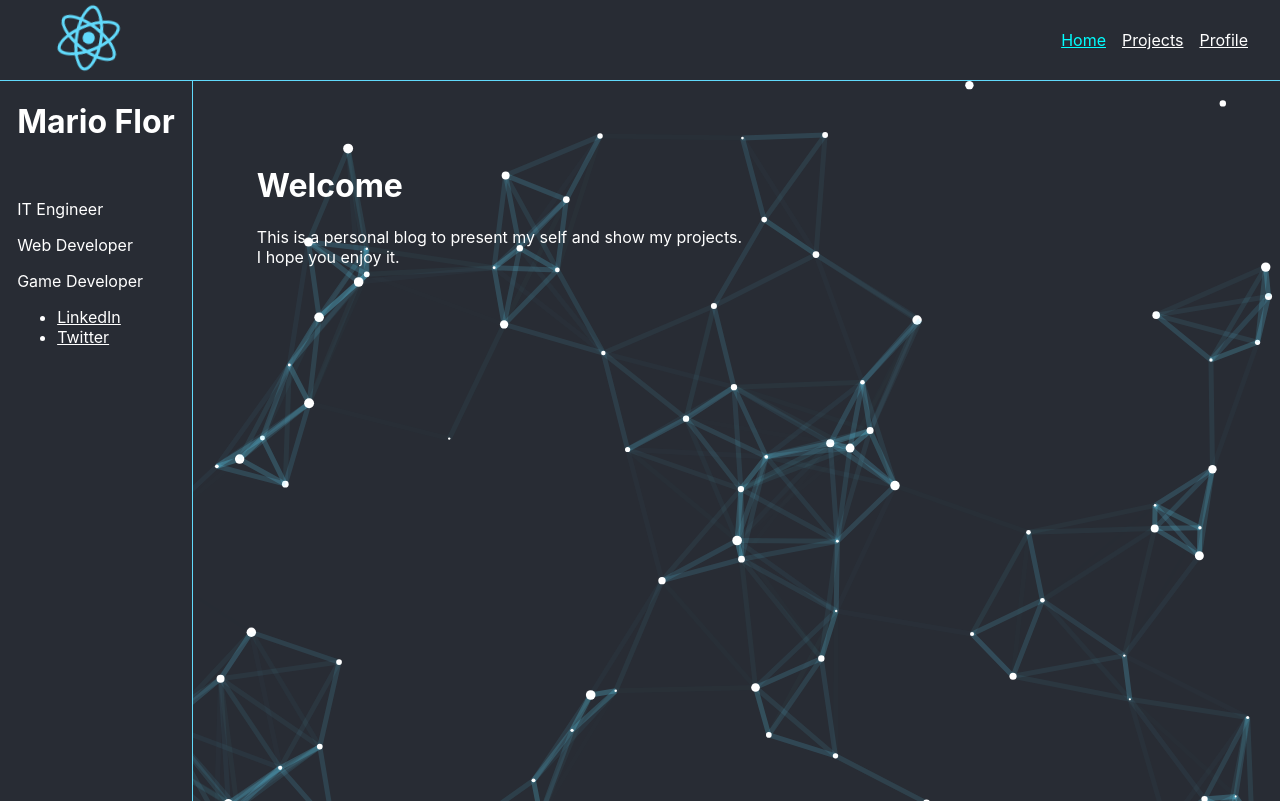
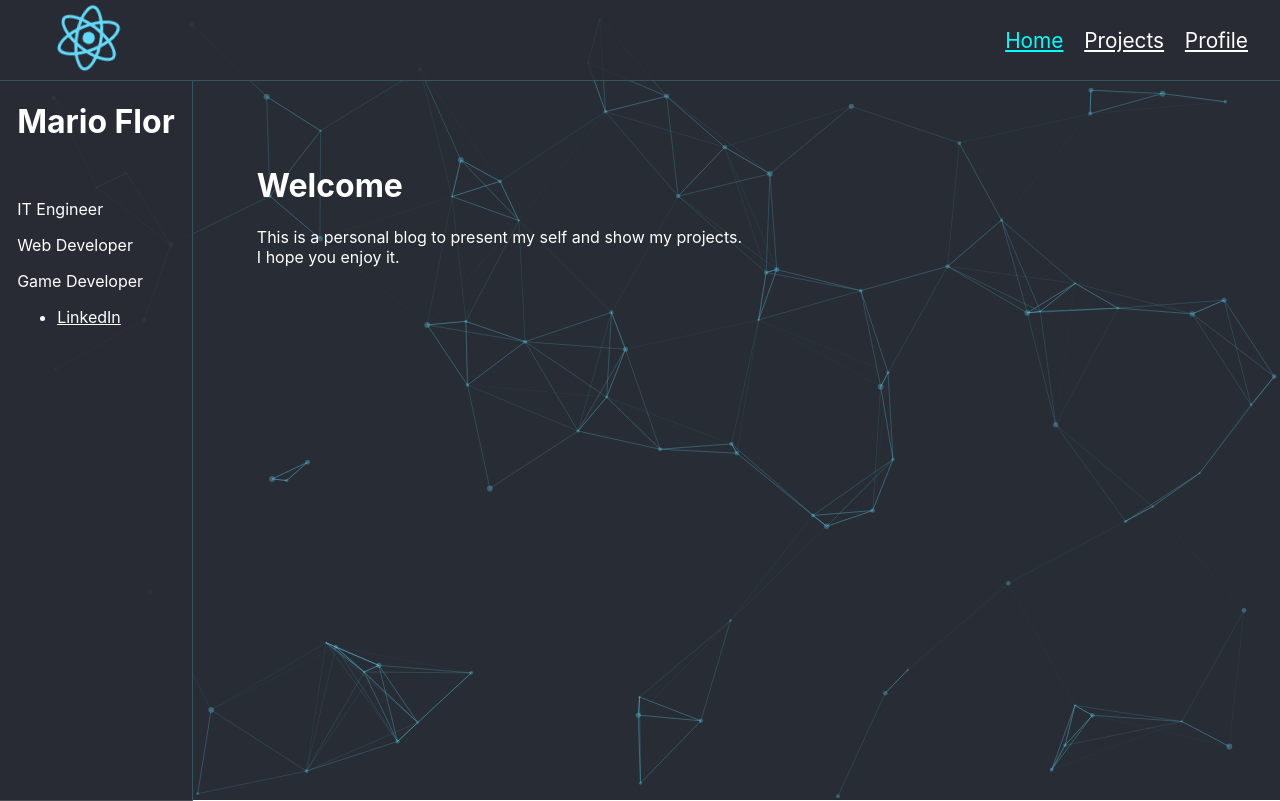
Before and after one commit to ObliMario/mario-flor-dev, a React (Create React App) app: page / in a window 1280 px wide. Built offline with nearby package versions, Linux system fonts and the light colour scheme.

Commit message:
Style Changes

```diff
--- a/src/App.css
+++ b/src/App.css
@@ -2,9 +2,10 @@
 
 :root {
   --color-primary-dark: #282c34;
+  --color-primary-dark-fade: #282c34d9;
   --color-primary-light: #ffffff;
   --color-react: #61dafb;
-
+  --color-react-fade: #61dafb3b;
 }
 
 .App {
@@ -23,7 +24,7 @@
 }
 
 .App-header {
-  background-color: var(--color-primary-dark);
+  background-color: var(--color-primary-dark-fade);
   display: flex;
   align-items: center;
   justify-content: center;
@@ -31,12 +32,11 @@
   height: 10vh;
   padding: 0em 2em;
   /* Add a buttom border */
-  border-bottom: 1px solid var(--color-react);
+  border-bottom: 1px solid var(--color-react-fade);
 }
 
 .App-link {
   color: var(--color-react);
-
 }
 
 @keyframes App-logo-spin {
@@ -52,6 +52,7 @@
   margin-right: auto;
 }
 .header-menu {
+  font-size: 1.3em;
   display: flex;
   align-items: center;
 }
@@ -76,11 +77,11 @@
   align-items: center;
   flex-direction: column;
   justify-content: center;
-  background-color: var(--color-primary-dark);
+  background-color: var(--color-primary-dark-fade);
   justify-content: flex-start;
   color: #ffffff;
   /* add a right border */
-  border-right: 1px solid var(--color-react);
+  border-right: 1px solid var(--color-react-fade);
 }
 
 .personalData {
@@ -102,6 +103,32 @@
 .blogImg img {
   height: 20em;
 }
+.blogImg a:visited{
+  color: var(--color-primary-light);
+}
+.blogImg a{
+  color: var(--color-primary-light);
+}
+.blogImg a:hover{
+  color: var(--color-react);
+}
+
+.blog-ul li a:visited {
+  color: var(--color-primary-light);
+}
+.blog-ul li a:hover {
+  color: var(--color-react);
+}
+
+.blog-ul li{
+  display: inline;
+  margin-right: 1em;
+}
+.blog-ul li:not(:last-child):after {
+  margin-left: 1em;
+  content: "|";
+}
+
 
 .particles {
   position: fixed;
@@ -109,5 +136,12 @@
   /* cover all screen */
   width: 100%;
   height: 100%;
+  top: 0;
+  left: 0;
+}
 
+.returnBtn {
+  margin-top: 2em;
+  margin-bottom: 2em;
+  display: none;
 }
--- a/src/BlogPage.js
+++ b/src/BlogPage.js
@@ -9,7 +9,7 @@ function BlogPage() {
     <Container>
       <h1>Projects</h1>
 
-      <ul>
+      <ul className="blog-ul">
         {posts.map((post) => (
           <BlogLink key={post.slug} post={post} />
         ))}
--- a/src/BlogPost.js
+++ b/src/BlogPost.js
@@ -23,7 +23,7 @@ function BlogPost() {
 
   return (
     <div>
-      <button onClick={returnToBlog}>Return to blog</button>
+      <button className="returnBtn" onClick={returnToBlog}>Return to blog</button>
       <h1>{post.title}</h1>
       <p>{post.content}</p>
       {/* if post.image exists */}
--- a/src/Container.js
+++ b/src/Container.js
@@ -35,7 +35,7 @@ function Container({ children }) {
                 value: "#282c34",
               },
             },
-            fpsLimit: 60,
+            fpsLimit: 70,
             interactivity: {
               events: {
                 onClick: {
@@ -46,31 +46,31 @@ function Container({ children }) {
                   enable: true,
                   mode: "repulse",
                 },
-                resize: true,
+                resize: false,
               },
               modes: {
                 push: {
-                  quantity: 4,
+                  quantity: 1,
                 },
                 repulse: {
-                  distance: 200,
+                  distance: 130,
                   duration: 0.4,
                 },
               },
             },
             particles: {
               color: {
-                value: "#ffffff",
+                value: "#61dafb",
               },
               links: {
                 color: "#61dafb",
                 distance: 150,
                 enable: true,
                 opacity: 0.3,
-                width: 5,
+                width: 1,
               },
               collisions: {
-                enable: true,
+                enable: false,
               },
               move: {
                 directions: "none",
@@ -79,7 +79,7 @@ function Container({ children }) {
                   default: "bounce",
                 },
                 random: false,
-                speed: 2,
+                speed: 1,
                 straight: false,
               },
               number: {
@@ -90,13 +90,13 @@ function Container({ children }) {
                 value: 80,
               },
               opacity: {
-                value: 1,
+                value: 0.3,
               },
               shape: {
                 type: "circle",
               },
               size: {
-                value: { min: 1, max: 5 },
+                value: { min: 1, max: 3 },
               },
             },
             detectRetina: true,
--- a/src/LeftBar.js
+++ b/src/LeftBar.js
@@ -33,9 +33,9 @@ datas.push({
   title: "LinkedIn",
   slug: "https://www.linkedin.com/in/mario-flor-7a94bb221/",
 });
-datas.push({
+/* datas.push({
   title: "Twitter",
   slug: "https://twitter.com/MarioFlorDev",
-});
+}); */
 
 export { LeftBar };
```
